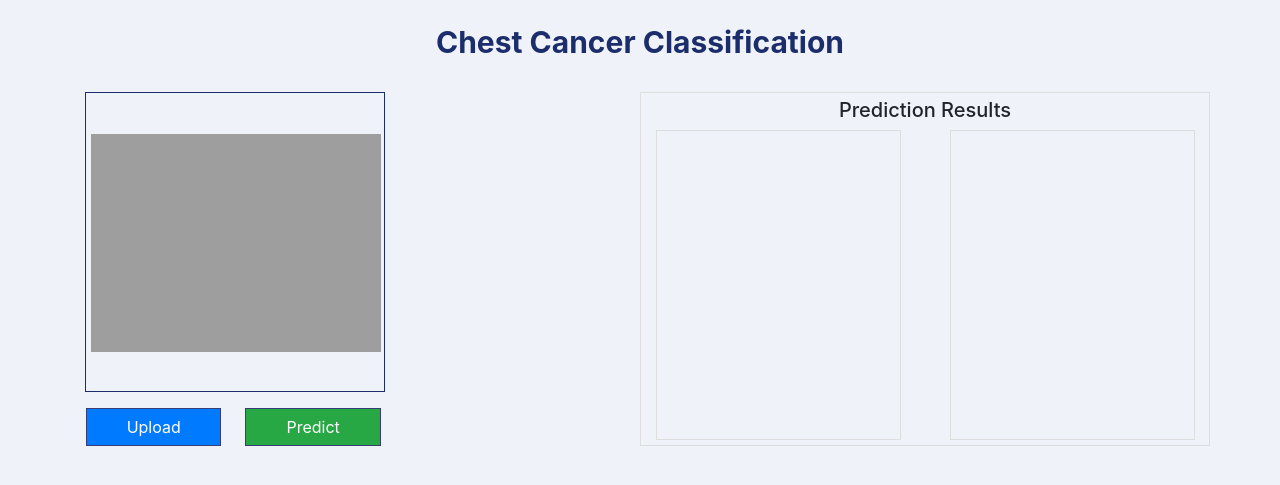
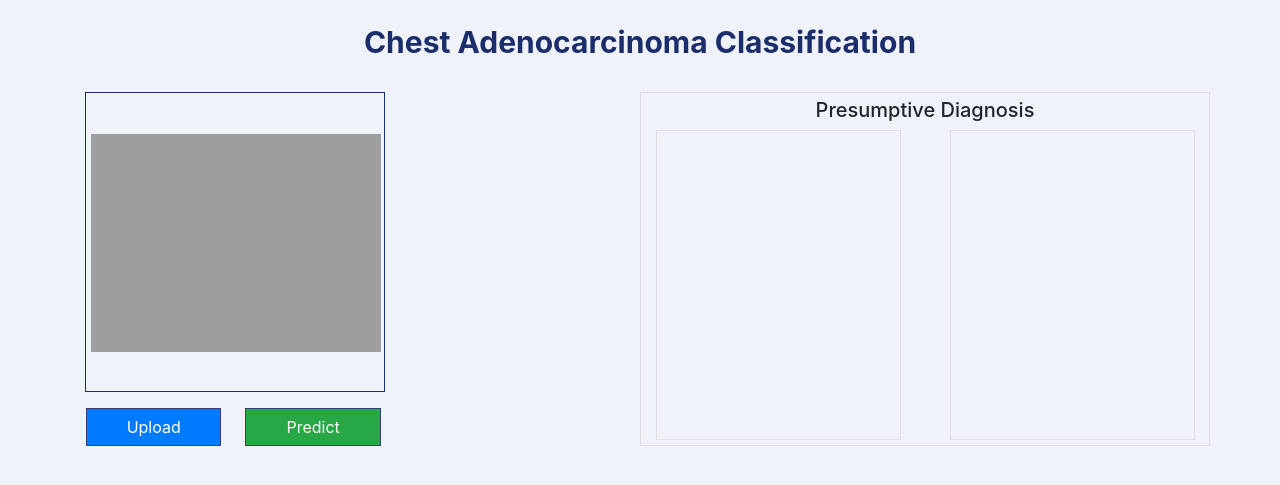
Before and after one commit to Asif-AI/Chest_AdenoCarcinoma, a Flask app: page / in a window 1280 px wide. Shown: the top 485 px of the page. Run offline with Flask 3, Linux system fonts and the light colour scheme; some libraries are stand-ins or nearby versions.

Commit message:
UI added

```diff
--- a/templates/index.html
+++ b/templates/index.html
@@ -94,7 +94,7 @@
 <body>
     <div class="main container">
 		<section class="iupload">
-			<h3 class="text-center py-4">Chest Cancer Classification</h3>
+			<h3 class="text-center py-4">Chest Adenocarcinoma Classification</h3>
 			<div class="row">
 				<div class="img-part col-md-6">
 					<div class="image-part">
@@ -125,7 +125,7 @@
 					</div>
 				</div>
 				<div class="col-md-6 col-xs-12 right-part">
-					<h5 class="mb-2"><center>Prediction Results</center></h5>
+					<h5 class="mb-2"><center>Presumptive Diagnosis</center></h5>
 					<div class="row">
 						<div class="res-part2 col-md-5 col-xs-12"></div>
 						<div class="res-part col-md-5 col-xs-12"><div class="jsonRes"></div></div>
```
